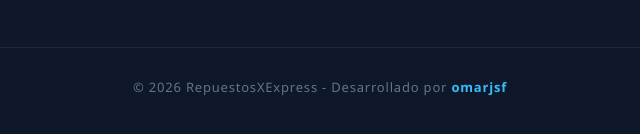
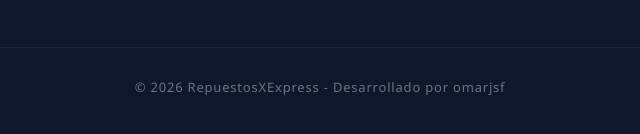
Before and after one commit to omarjsuarezf-art/turepuestoXexpres, a plain HTML site: page index.html in a window 1280 px wide. Shown: the part 430-564 px from the top of the page, 320-960 px from the left. Drawn offline with Linux system fonts and the light colour scheme.

Commit message:
Update index.html

```diff
--- a/index.html
+++ b/index.html
@@ -38,7 +38,9 @@
         </section>
     </main>
 
-    <footer>© 2026 RepuestosXExpress - Desarrollado por <span>omarjsf</span></footer>
+    <footer>
+        <p>&copy; 2026 RepuestosXExpress - Desarrollado por omarjsf</p>
+    </footer>
 
     <script src="app.js"></script>
 </body>
```
